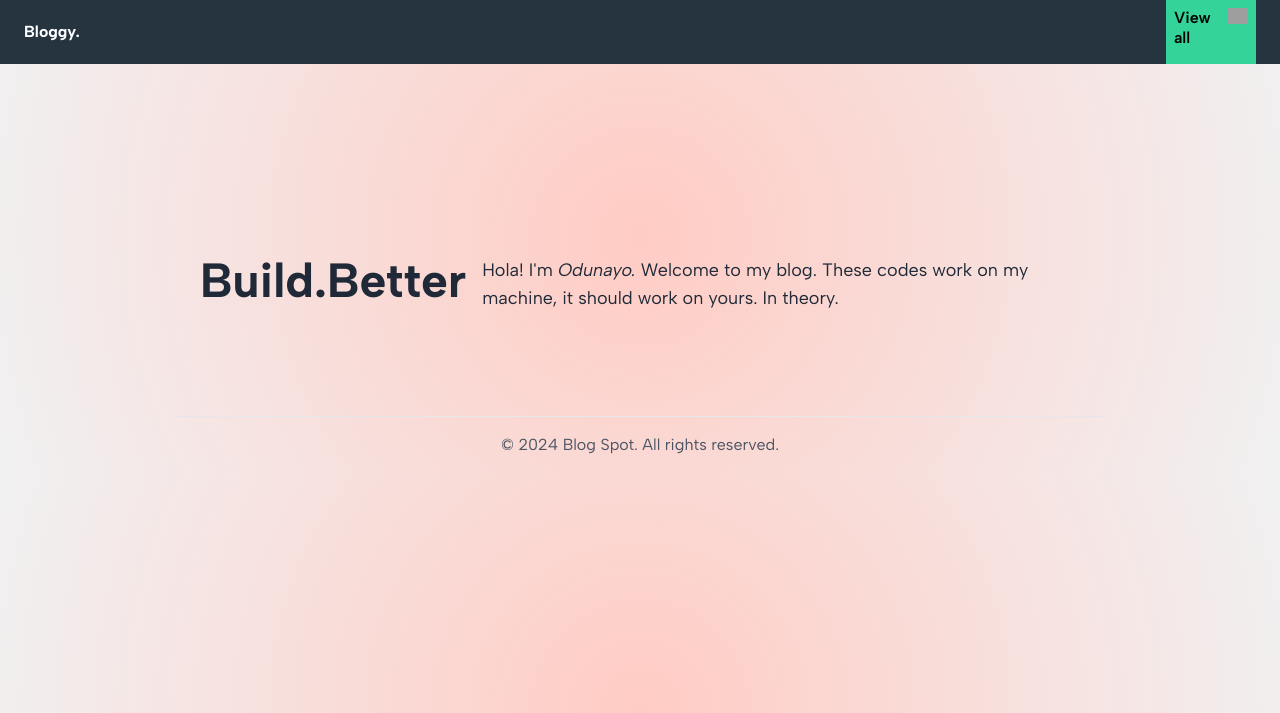
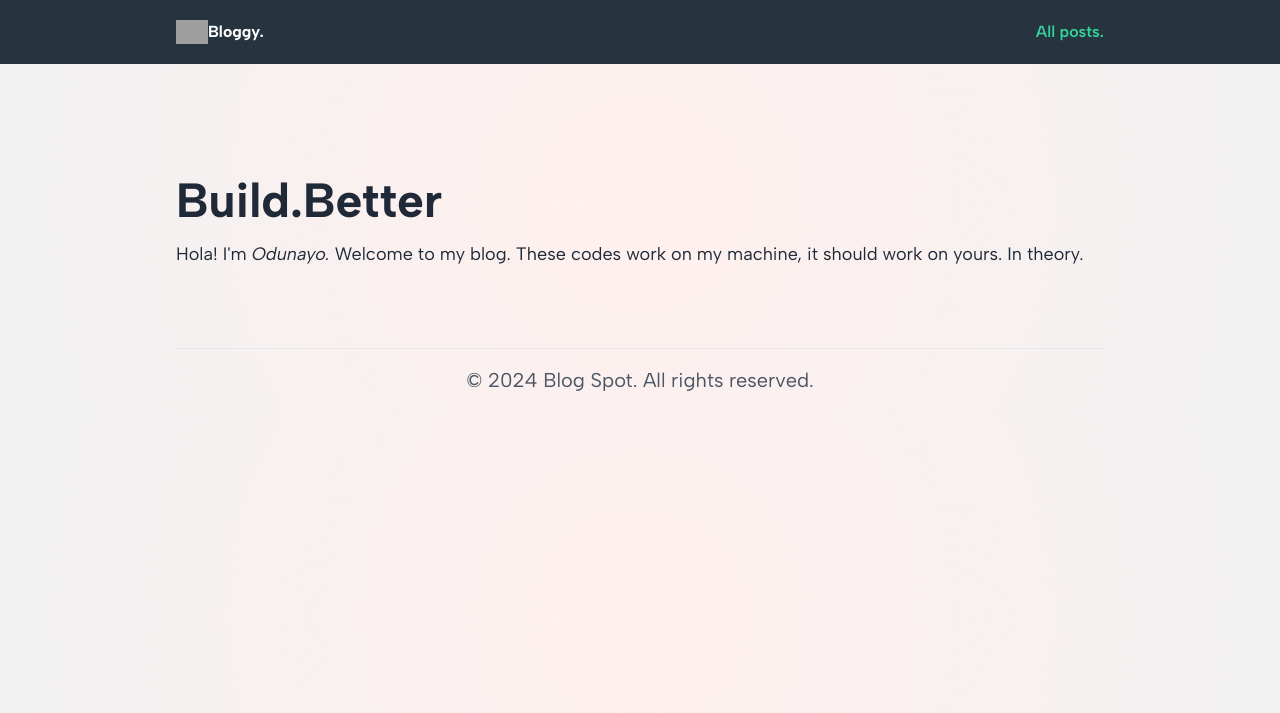
Before and after one commit to deelaurence/bloggy, a Django app: page / in a window 1280 px wide. Shown: the top 713 px of the page. Run offline with Django 5.2, Linux system fonts and the light colour scheme; data that the repository does not hold is empty; some libraries are stand-ins or nearby versions; grey boxes are pictures that could not be loaded.

Commit message:
fix: dockerfile

```diff
--- a/templates/_base.html
+++ b/templates/_base.html
@@ -9,6 +9,7 @@
     <link rel="preload" href="https://fonts.googleapis.com/css2?family=Albert+Sans:ital,wght@0,100..900;1,100..900&family=Lato:ital,wght@0,100;0,300;0,400;0,700;0,900;1,100;1,300;1,400;1,700;1,900&display=swap" as="style" onload="this.rel='stylesheet'">
     <link rel="preconnect" href="https://fonts.googleapis.com">
     <link rel="preconnect" href="https://fonts.gstatic.com" crossorigin>
+    <link rel="icon" type="image/x-icon" href="https://cdn-icons-png.flaticon.com/128/14776/14776152.png">
 
     <!-- Tailwind CSS -->
     <link href="https://cdn.jsdelivr.net/npm/tailwindcss@2.2.19/dist/tailwind.min.css" rel="stylesheet">
@@ -18,14 +19,10 @@
 
     <style>
         /* Font Display Optimization */
-        @font-face {
-            font-family: 'Albert Sans';
-            font-display: swap;
-        }
-
         pre, code {
             background-color: rgb(21,34,46) !important;
         }
+
         .hljs-keyword, .hljs-selector-tag, .hljs-subst { color: #569cd6; }
         .hljs-string, .hljs-title, .hljs-name, .hljs-type, .hljs-attr, .hljs-symbol, .hljs-bullet, .hljs-addition, .hljs-link { color: #d69d85; }
         .hljs-comment, .hljs-quote, .hljs-meta { color: #6a9955; }
@@ -33,6 +30,11 @@
         .hljs-doctag, .hljs-keyword, .hljs-formula { color: #f99095; }
         .hljs {
             color: #89c4ff;
+        }
+        .hljs-built_in{
+            color:orange;
+            font-style: italic;
+            font-family: cursive;
         }
         .hljs-number {
             color: #d4e6f8;
@@ -62,8 +64,9 @@
         }
 
         body {
+            font-size: 20px;
             background: #f1f1f2;
-            background: radial-gradient(circle, rgb(255, 204, 196) 0%, #f1f1f2 100%);
+            background: radial-gradient(circle, rgba(255, 204, 196, 0.293) 0%, #f1f1f2 100%);
         }
         header, .hero-banner {
             background: #263440 !important;
@@ -87,22 +90,21 @@
         }
     </style>
 </head>
-<body style="font-family: 'Albert Sans', 'sans-serif';" class="md:px-44 text-gray-800">
-    <header class="fixed left-0 z-20 text-white h-16 w-full items-center bg-gradient-to-r from-red-500 to-yellow-400 px-6 flex justify-between">
-        <h1 class="text-base font-bold flex">
-            <a href="{% url 'home' %}">Bloggy.</a>
+<body style="font-family: 'Albert Sans', 'sans-serif';" class="px-6 md:px-44 text-gray-800">
+    <header class="fixed left-0 z-20 text-white h-16 w-full items-center bg-gradient-to-r from-red-500 to-yellow-400 px-6 md:px-44 flex justify-between">
+        <h1 class="text-base font-bold flex items-center">
+            <a class="flex" href="{% url 'home' %}"><span><img class="h-6" src="https://cdn-icons-png.flaticon.com/128/14776/14776152.png" alt=""></span>Bloggy.</a>
         </h1>
-        <nav class="flex gap-4 items-start p-2 bg-green-400 h-full">
-            <a href="{% url 'posts' %}" class="text-base leading-tight font-semibold text-black self-start">View <br> all</a>
-            <img class="h-4 self-start" src="https://cdn-icons-png.flaticon.com/128/3710/3710635.png" alt="arrow">
+        <nav class="flex text-green-400 ">
+            <a href="{% url 'posts' %}" class="text-base leading-tight font-semibold self-start">All posts.</a>
         </nav>
     </header>
 
-    <main class="container pt-32 md:pt-64 mx-auto p-4 md:p-6">
+    <main class="container pt-32 md:pt-44 mx-auto">
         {% block content %}{% endblock %}
     </main>
 
-    <footer class="py-4 px-6 mt-8 border-t">
+    <footer class="py-4 mt-8 border-t">
         <p class="text-center text-gray-600">&copy; 2024 Blog Spot. All rights reserved.</p>
     </footer>
 </body>
--- a/templates/index.html
+++ b/templates/index.html
@@ -4,7 +4,7 @@
 
 {% block content %}
 <section class="mb-12">
-    <div class="flex flex-col gap-4 md:flex-row justify-between">
+    <div class="flex flex-col gap-4  justify-between">
         <h2 class="text-4xl md:text-5xl font-bold mb-4 md:mb-0">Build.Better</h2>
         <p  href="#" class="text-lg">Hola! I'm <span class="italic">Odunayo.</span>  Welcome to my blog. These codes work on my machine, it should work on yours. In theory.</p>
     </div>
@@ -13,8 +13,8 @@
 <section class="grid grid-cols-1 lg:grid-cols-3 gap-8">
     <div class="lg:col-span-2">
         {% for post in posts|slice:":2" %}
-        <a href="{% url 'post' post.id %}">
-            <article class="mb-8">
+        <a href="{% url 'post' post.id %}" class="">
+            <article class="mb-8 shadow-lg border-2">
                 <div class="relative h-96 overflow-hidden">
                     <img src="{{ post.cover_image }}" alt="{{ post.title }}" class="w-full h-auto ">
                     <div class="hero-banner absolute bottom-0 gap-2 flex flex-col left-0 font-bold min-h-1/2 w-full p-4 ">
```
Also changed, not shown: templates/blog.html (+62 -16 lines), .ts (added), 1 other file.
